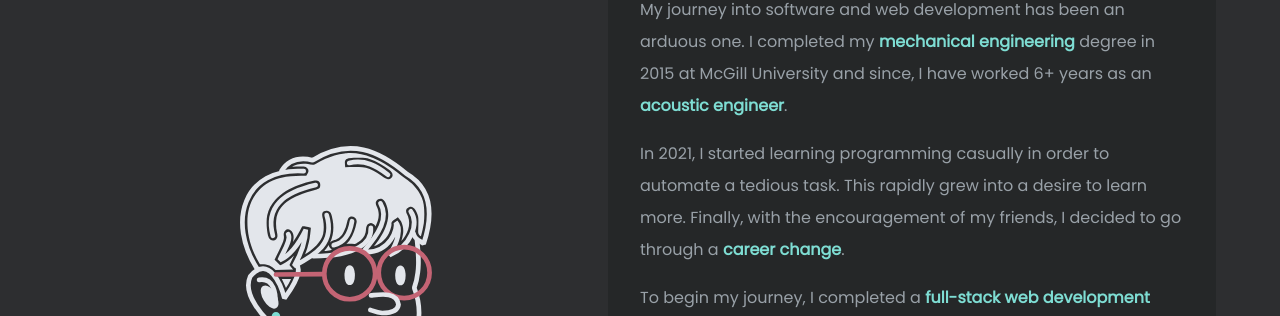
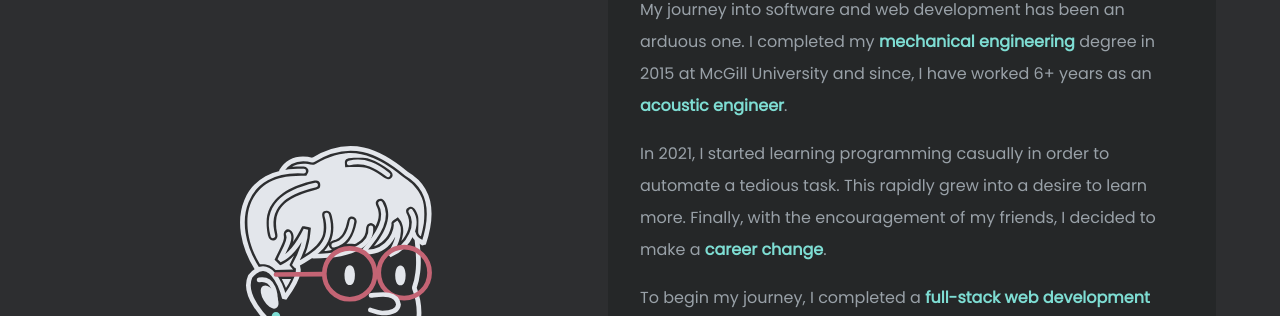
Before and after one commit to noah-lee/portfolio, a React (Create React App) app: page / in a window 1280 px wide. Shown: the part 998-1314 px from the top of the page. Built offline with nearby package versions, Linux system fonts and the light colour scheme.

Commit message:
text update

```diff
--- a/src/components/About.tsx
+++ b/src/components/About.tsx
@@ -43,15 +43,15 @@ const About = () => {
           </P> */}
           <P>
             My journey into software and web development has been an arduous
-            one. I completed my <Aqua>mechanical engineering</Aqua> degree in 2015 at McGill
-            University and since, I have worked 6+ years as an{" "}
+            one. I completed my <Aqua>mechanical engineering</Aqua> degree in
+            2015 at McGill University and since, I have worked 6+ years as an{" "}
             <Aqua>acoustic engineer</Aqua>.
           </P>
           <P>
             In 2021, I started learning programming casually in order to
             automate a tedious task. This rapidly grew into a desire to learn
-            more. Finally, with the encouragement of my friends, I decided to go
-            through a <Aqua>career change</Aqua>.
+            more. Finally, with the encouragement of my friends, I decided to
+            make a <Aqua>career change</Aqua>.
           </P>
           <P>
             To begin my journey, I completed a{" "}
```
